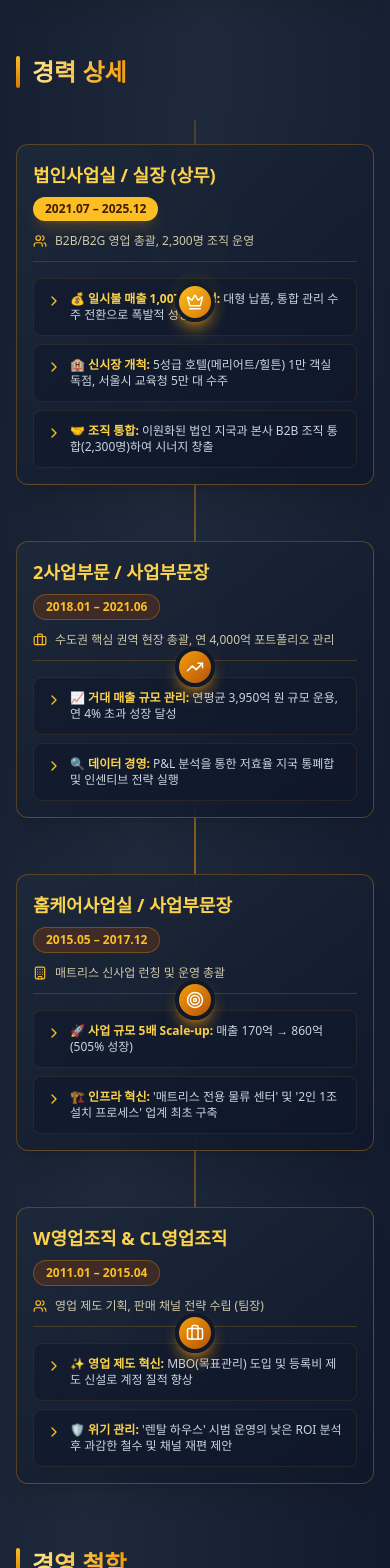
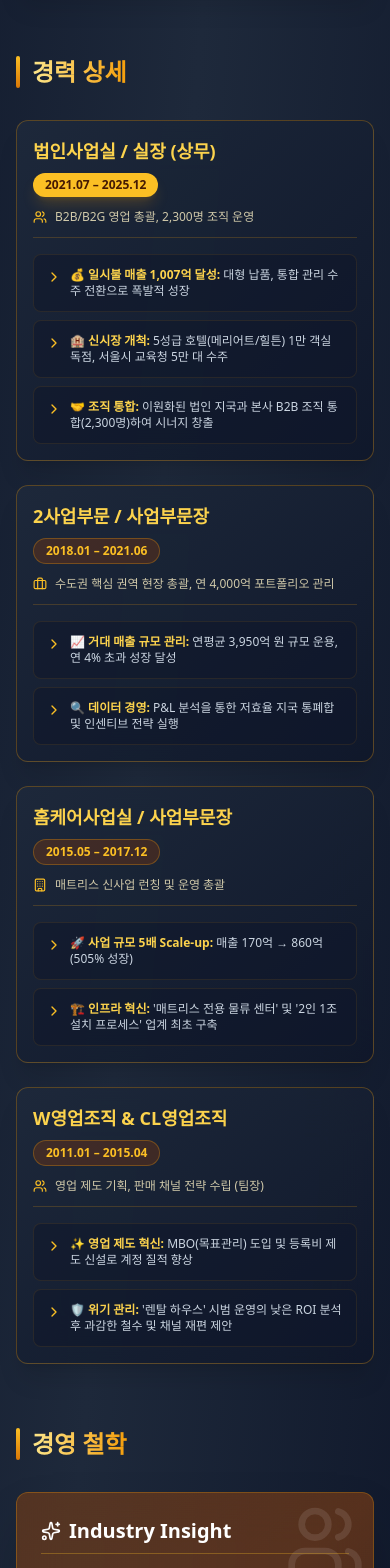
Before and after one commit to kwangmu/resume, a React (Vite) app in the folder copy-of-executive-strategic-portfolio/: page / in a window 390 px wide. Shown: the part 2220-3788 px from the top of the page. Built offline with nearby package versions, Linux system fonts and the light colour scheme.

Commit message:
Remove timeline icons and fix mobile responsive layout

```diff
--- a/copy-of-executive-strategic-portfolio/components/ExperienceSection.tsx
+++ b/copy-of-executive-strategic-portfolio/components/ExperienceSection.tsx
@@ -1,5 +1,5 @@
 import React from 'react';
-import { Briefcase, Crown, Users, ChevronRight, TrendingUp, Target, Building } from 'lucide-react';
+import { Briefcase, Users, ChevronRight, Building } from 'lucide-react';
 import { SectionProps } from '../types';
 
 export const ExperienceSection: React.FC<SectionProps> = ({ id }) => {
@@ -13,15 +13,11 @@ export const ExperienceSection: React.FC<SectionProps> = ({ id }) => {
       </div>
 
       {/* Timeline Container with Gold Line */}
-      <div className="space-y-8 md:space-y-12 relative before:absolute before:inset-0 before:left-1/2 before:-translate-x-1/2 before:h-full before:w-0.5 before:bg-gradient-to-b before:from-amber-500/20 before:via-amber-500/50 before:to-amber-500/20">
+      <div className="space-y-6 md:space-y-12 relative md:before:absolute md:before:inset-0 md:before:left-1/2 md:before:-translate-x-1/2 md:before:h-full md:before:w-0.5 md:before:bg-gradient-to-b md:before:from-amber-500/20 md:before:via-amber-500/50 md:before:to-amber-500/20">
 
         {/* Card 1 */}
-        <div className="relative flex items-center justify-center md:justify-normal md:odd:flex-row-reverse group">
-          <div className="flex items-center justify-center w-10 h-10 md:w-14 md:h-14 rounded-full border-4 border-slate-900 bg-gradient-to-br from-amber-400 to-amber-600 text-white shadow-lg shadow-amber-500/50 shrink-0 md:order-1 md:group-odd:-translate-x-1/2 md:group-even:translate-x-1/2 absolute left-1/2 -translate-x-1/2 md:relative md:translate-x-0 md:left-0 z-10">
-            <Crown size={18} className="md:w-6 md:h-6" />
-            <div className="absolute inset-0 rounded-full bg-amber-400 animate-ping opacity-20"></div>
-          </div>
-          <div className="w-full md:w-[calc(50%-4rem)] bg-gradient-to-br from-slate-800/90 to-slate-900/90 backdrop-blur-xl p-4 md:p-8 rounded-xl md:rounded-2xl border border-amber-500/30 hover:border-amber-400/60 transition-all shadow-xl hover:shadow-2xl hover:shadow-amber-500/20 group-hover:-translate-y-1 duration-500 mt-6 md:mt-0">
+        <div className="relative flex flex-col md:flex-row md:items-center md:justify-normal md:odd:flex-row-reverse group">
+          <div className="w-full md:w-[calc(50%-2rem)] md:mr-auto md:odd:ml-auto md:odd:mr-0 bg-gradient-to-br from-slate-800/90 to-slate-900/90 backdrop-blur-xl p-4 md:p-8 rounded-xl md:rounded-2xl border border-amber-500/30 hover:border-amber-400/60 transition-all shadow-xl hover:shadow-2xl hover:shadow-amber-500/20 group-hover:-translate-y-1 duration-500">
             <div className="flex flex-col md:flex-row md:justify-between md:items-center mb-3 md:mb-4">
               <h3 className="text-lg md:text-2xl font-bold text-amber-300 flex items-center gap-2">
                 법인사업실 / 실장 (상무)
@@ -52,12 +48,8 @@ export const ExperienceSection: React.FC<SectionProps> = ({ id }) => {
         </div>
 
         {/* Card 2 */}
-        <div className="relative flex items-center justify-center md:justify-normal md:odd:flex-row-reverse group">
-          <div className="flex items-center justify-center w-10 h-10 md:w-14 md:h-14 rounded-full border-4 border-slate-900 bg-gradient-to-br from-amber-500 to-amber-700 text-white shadow-lg shadow-amber-500/50 shrink-0 md:order-1 md:group-odd:-translate-x-1/2 md:group-even:translate-x-1/2 absolute left-1/2 -translate-x-1/2 md:relative md:translate-x-0 md:left-0 z-10">
-            <TrendingUp size={18} className="md:w-6 md:h-6" />
-            <div className="absolute inset-0 rounded-full bg-amber-400 animate-ping opacity-10"></div>
-          </div>
-          <div className="w-full md:w-[calc(50%-4rem)] bg-gradient-to-br from-slate-800/90 to-slate-900/90 backdrop-blur-xl p-4 md:p-8 rounded-xl md:rounded-2xl border border-amber-500/30 hover:border-amber-400/60 transition-all shadow-xl hover:shadow-2xl hover:shadow-amber-500/20 group-hover:-translate-y-1 duration-500 mt-6 md:mt-0">
+        <div className="relative flex flex-col md:flex-row md:items-center md:justify-normal md:odd:flex-row-reverse group">
+          <div className="w-full md:w-[calc(50%-2rem)] md:mr-auto md:odd:ml-auto md:odd:mr-0 bg-gradient-to-br from-slate-800/90 to-slate-900/90 backdrop-blur-xl p-4 md:p-8 rounded-xl md:rounded-2xl border border-amber-500/30 hover:border-amber-400/60 transition-all shadow-xl hover:shadow-2xl hover:shadow-amber-500/20 group-hover:-translate-y-1 duration-500">
             <div className="flex flex-col md:flex-row md:justify-between md:items-center mb-3 md:mb-4">
               <h3 className="text-lg md:text-2xl font-bold text-amber-300 flex items-center gap-2">
                 2사업부문 / 사업부문장
@@ -84,12 +76,8 @@ export const ExperienceSection: React.FC<SectionProps> = ({ id }) => {
         </div>
 
         {/* Card 3 */}
-        <div className="relative flex items-center justify-center md:justify-normal md:odd:flex-row-reverse group">
-          <div className="flex items-center justify-center w-10 h-10 md:w-14 md:h-14 rounded-full border-4 border-slate-900 bg-gradient-to-br from-amber-500 to-amber-700 text-white shadow-lg shadow-amber-500/50 shrink-0 md:order-1 md:group-odd:-translate-x-1/2 md:group-even:translate-x-1/2 absolute left-1/2 -translate-x-1/2 md:relative md:translate-x-0 md:left-0 z-10">
-             <Target size={18} className="md:w-6 md:h-6" />
-             <div className="absolute inset-0 rounded-full bg-amber-400 animate-ping opacity-10"></div>
-          </div>
-          <div className="w-full md:w-[calc(50%-4rem)] bg-gradient-to-br from-slate-800/90 to-slate-900/90 backdrop-blur-xl p-4 md:p-8 rounded-xl md:rounded-2xl border border-amber-500/30 hover:border-amber-400/60 transition-all shadow-xl hover:shadow-2xl hover:shadow-amber-500/20 group-hover:-translate-y-1 duration-500 mt-6 md:mt-0">
+        <div className="relative flex flex-col md:flex-row md:items-center md:justify-normal md:odd:flex-row-reverse group">
+          <div className="w-full md:w-[calc(50%-2rem)] md:mr-auto md:odd:ml-auto md:odd:mr-0 bg-gradient-to-br from-slate-800/90 to-slate-900/90 backdrop-blur-xl p-4 md:p-8 rounded-xl md:rounded-2xl border border-amber-500/30 hover:border-amber-400/60 transition-all shadow-xl hover:shadow-2xl hover:shadow-amber-500/20 group-hover:-translate-y-1 duration-500">
             <div className="flex flex-col md:flex-row md:justify-between md:items-center mb-3 md:mb-4">
               <h3 className="text-lg md:text-2xl font-bold text-amber-300 flex items-center gap-2">
                 홈케어사업실 / 사업부문장
@@ -116,12 +104,8 @@ export const ExperienceSection: React.FC<SectionProps> = ({ id }) => {
         </div>
 
         {/* Card 4 */}
-        <div className="relative flex items-center justify-center md:justify-normal md:odd:flex-row-reverse group">
-          <div className="flex items-center justify-center w-10 h-10 md:w-14 md:h-14 rounded-full border-4 border-slate-900 bg-gradient-to-br from-amber-500 to-amber-700 text-white shadow-lg shadow-amber-500/50 shrink-0 md:order-1 md:group-odd:-translate-x-1/2 md:group-even:translate-x-1/2 absolute left-1/2 -translate-x-1/2 md:relative md:translate-x-0 md:left-0 z-10">
-             <Briefcase size={18} className="md:w-6 md:h-6" />
-             <div className="absolute inset-0 rounded-full bg-amber-400 animate-ping opacity-10"></div>
-          </div>
-          <div className="w-full md:w-[calc(50%-4rem)] bg-gradient-to-br from-slate-800/90 to-slate-900/90 backdrop-blur-xl p-4 md:p-8 rounded-xl md:rounded-2xl border border-amber-500/30 hover:border-amber-400/60 transition-all shadow-xl hover:shadow-2xl hover:shadow-amber-500/20 group-hover:-translate-y-1 duration-500 mt-6 md:mt-0">
+        <div className="relative flex flex-col md:flex-row md:items-center md:justify-normal md:odd:flex-row-reverse group">
+          <div className="w-full md:w-[calc(50%-2rem)] md:mr-auto md:odd:ml-auto md:odd:mr-0 bg-gradient-to-br from-slate-800/90 to-slate-900/90 backdrop-blur-xl p-4 md:p-8 rounded-xl md:rounded-2xl border border-amber-500/30 hover:border-amber-400/60 transition-all shadow-xl hover:shadow-2xl hover:shadow-amber-500/20 group-hover:-translate-y-1 duration-500">
             <div className="flex flex-col md:flex-row md:justify-between md:items-center mb-3 md:mb-4">
               <h3 className="text-lg md:text-2xl font-bold text-amber-300 flex items-center gap-2">
                 W영업조직 & CL영업조직
```
